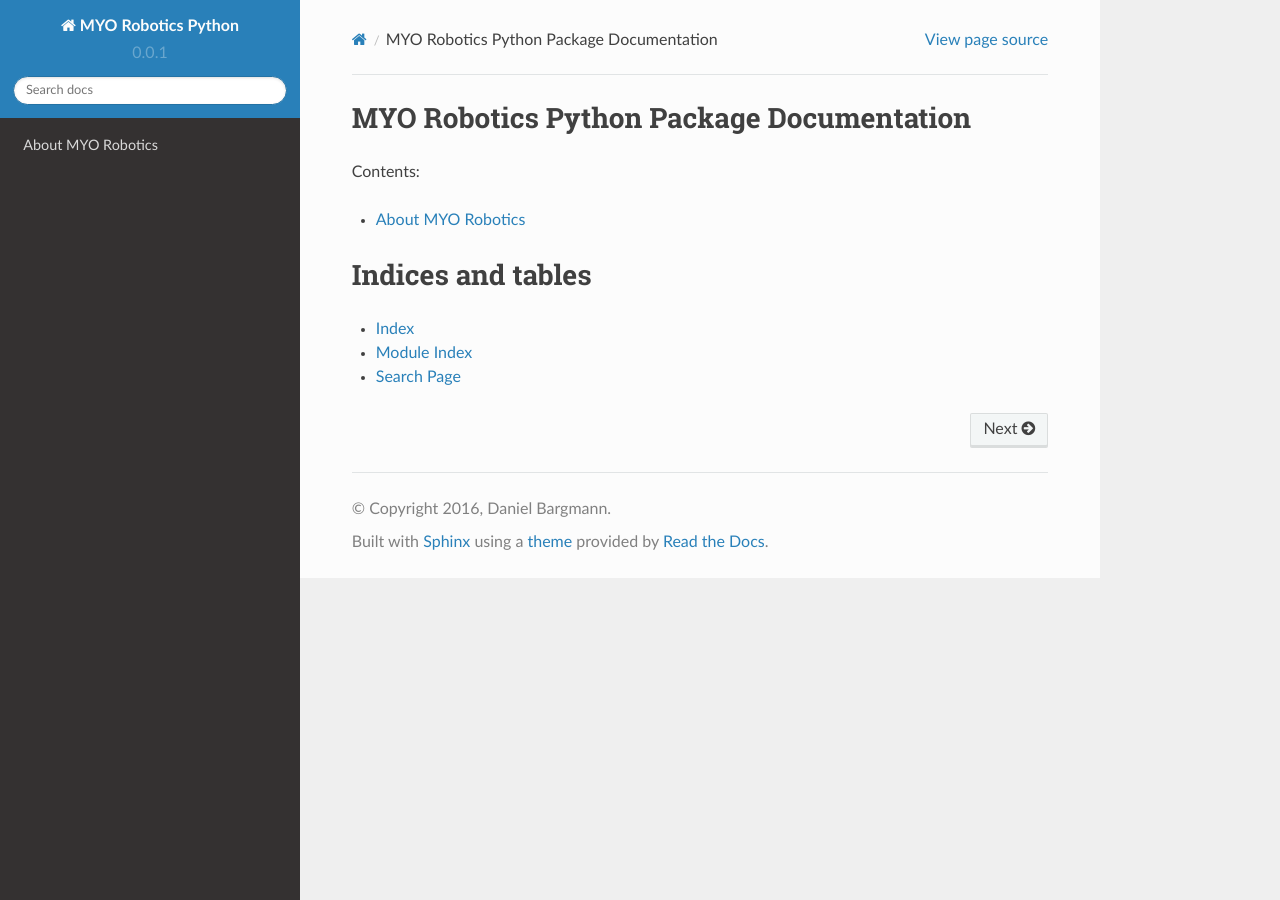
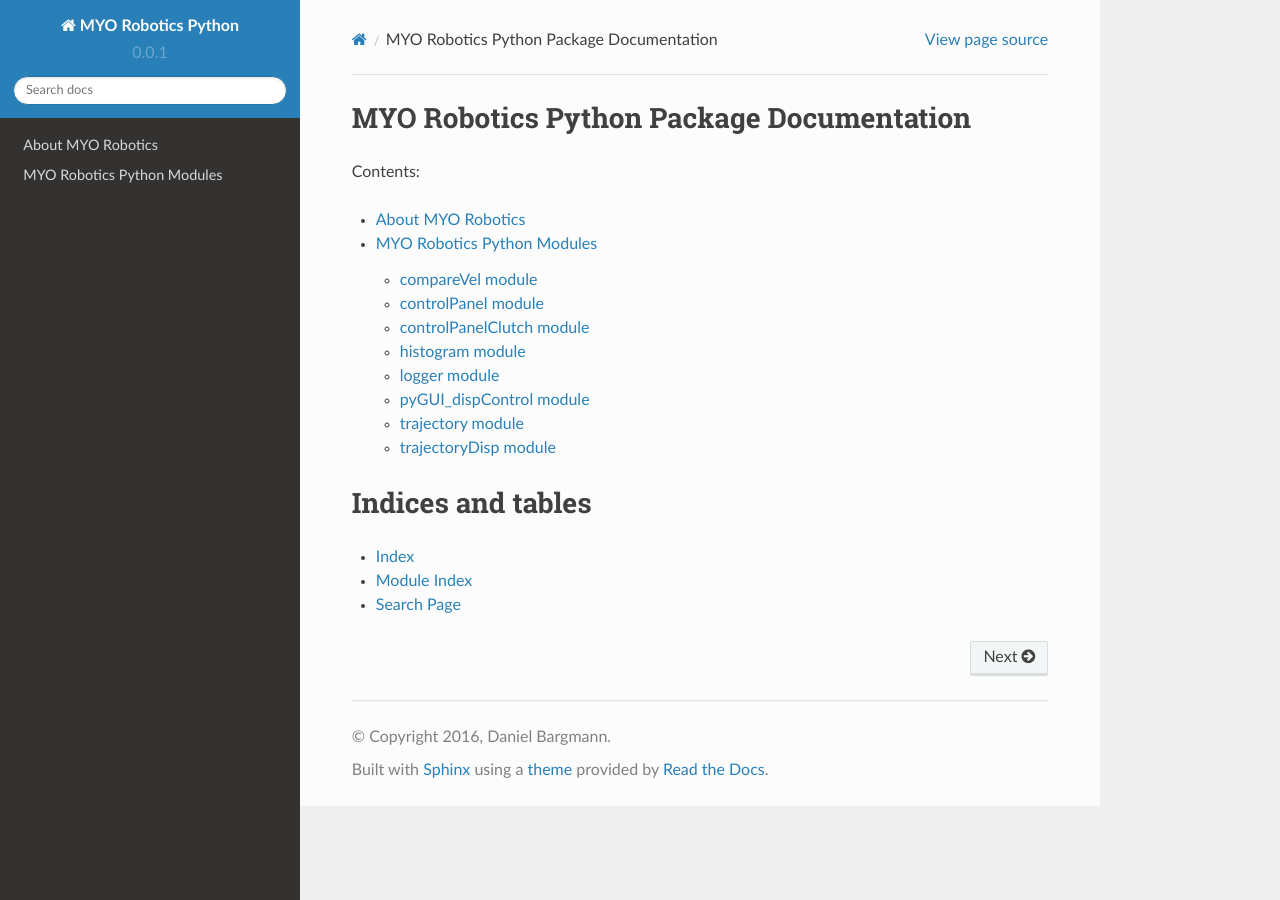
Before and after one commit to ipa-danb/myocontrol-py, a Sphinx documentation site: the page built from docs/source/index.rst, in a window 1280 px wide. Built offline with Sphinx 7.4.7 and the Read the Docs theme 2.0.0, drawn with Linux system fonts in a browser that asks for light colours.

Commit message:
Added first preliminary documentation

```diff
--- a/docs/source/conf.py
+++ b/docs/source/conf.py
@@ -16,9 +16,9 @@
 # add these directories to sys.path here. If the directory is relative to the
 # documentation root, use os.path.abspath to make it absolute, like shown here.
 #
-# import os
-# import sys
-# sys.path.insert(0, os.path.abspath('.'))
+import os
+import sys
+sys.path.insert(0, os.path.abspath('../../src'))
 
 # -- General configuration ------------------------------------------------
 
--- a/docs/source/index.rst
+++ b/docs/source/index.rst
@@ -12,6 +12,7 @@ Contents:
    :maxdepth: 2
 
    about
+   modules.rst
 
 
 Indices and tables
--- /dev/null
+++ b/docs/source/modules.rst
@@ -0,0 +1,14 @@
+MYO Robotics Python Modules
+=============================
+
+.. toctree::
+   :maxdepth: 4
+
+   compareVel
+   controlPanel
+   controlPanelClutch
+   histogram
+   logger
+   pyGUI_dispControl
+   trajectory
+   trajectoryDisp
--- /dev/null
+++ b/docs/source/pyGUI_dispControl.rst
@@ -0,0 +1,7 @@
+pyGUI_dispControl module
+========================
+
+.. automodule:: pyGUI_dispControl
+    :members:
+    :undoc-members:
+    :show-inheritance:
```
Also changed, not shown: docs/source/compareVel.rst (added, +7 -0 lines), docs/source/controlPanel.rst (added, +7 -0 lines), docs/source/controlPanelClutch.rst (added, +7 -0 lines), docs/source/histogram.rst (added, +7 -0 lines), docs/source/logger.rst (added, +7 -0 lines), docs/source/trajectory.rst (added, +7 -0 lines), docs/source/trajectoryDisp.rst (added, +7 -0 lines), 2 other files.
